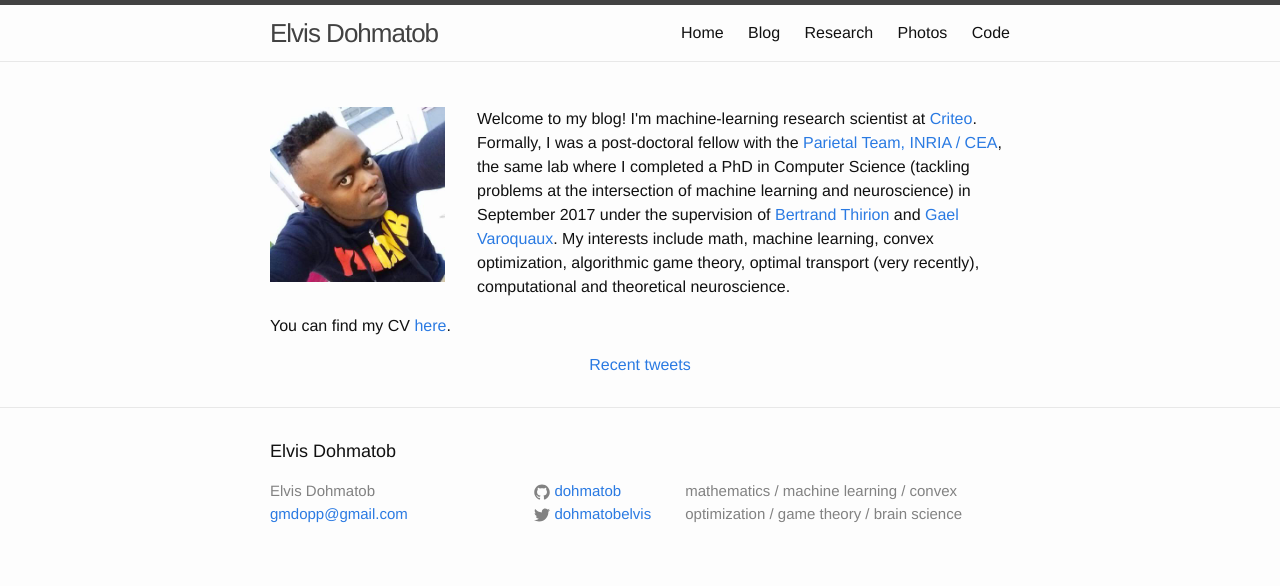
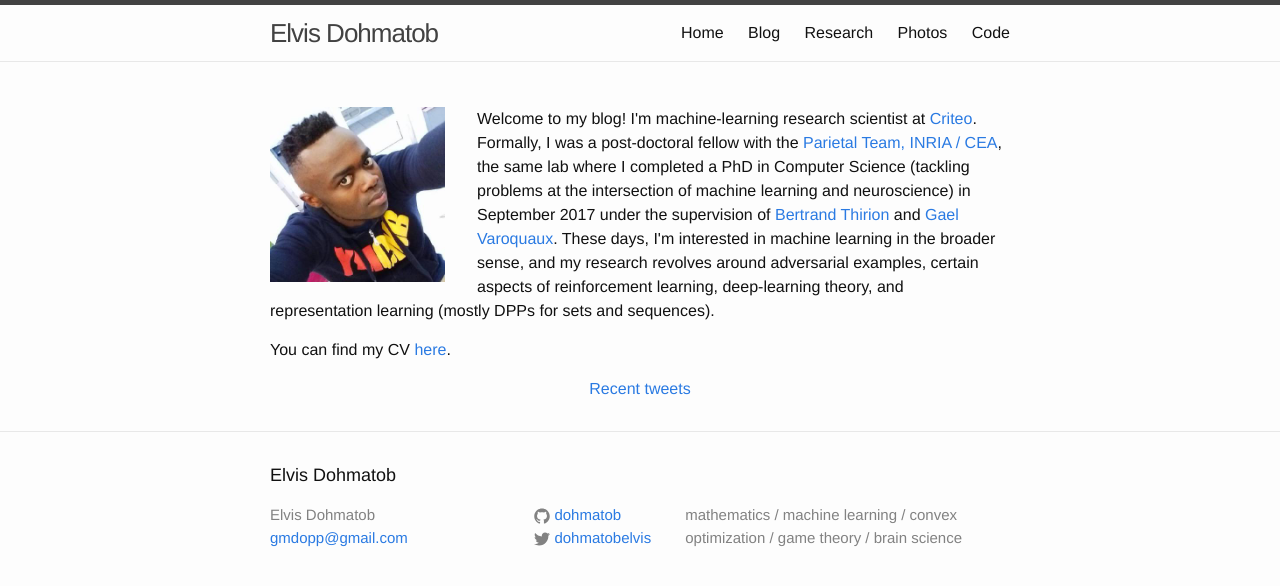
Before and after one commit to dohmatob/dohmatob.github.io, a Jekyll site: the page built from index.md, in a window 1280 px wide. Shown: the top 586 px of the page. Built offline with Jekyll 4.4.1, drawn with Linux system fonts in a browser that asks for light colours; comment, search, counter and statistics services are not loaded.

Commit message:
more fixups

```diff
--- a/index.md
+++ b/index.md
@@ -15,9 +15,8 @@ in September 2017 under the supervision of
 <a href="https://team.inria.fr/parietal/bertrand-thirions-page/">Bertrand Thirion</a> and
 <a href="http://gael-varoquaux.info/">Gael Varoquaux</a>.
 
+These days, I'm interested in machine learning in the broader sense, and my research revolves around adversarial examples, certain aspects of reinforcement learning, deep-learning theory, and representation learning (mostly DPPs for sets and sequences).
 
-My interests include math, machine learning,
-convex optimization, algorithmic game theory, optimal transport (very recently), computational and theoretical neuroscience.
 </p>
 <p>
 You can find my CV <a href="https://drive.google.com/file/d/0B-njZxsmwjYNRExmaFJxU3J6aEU/view?usp=sharing">here</a>.
```
Also changed, not shown: 1 other file.
